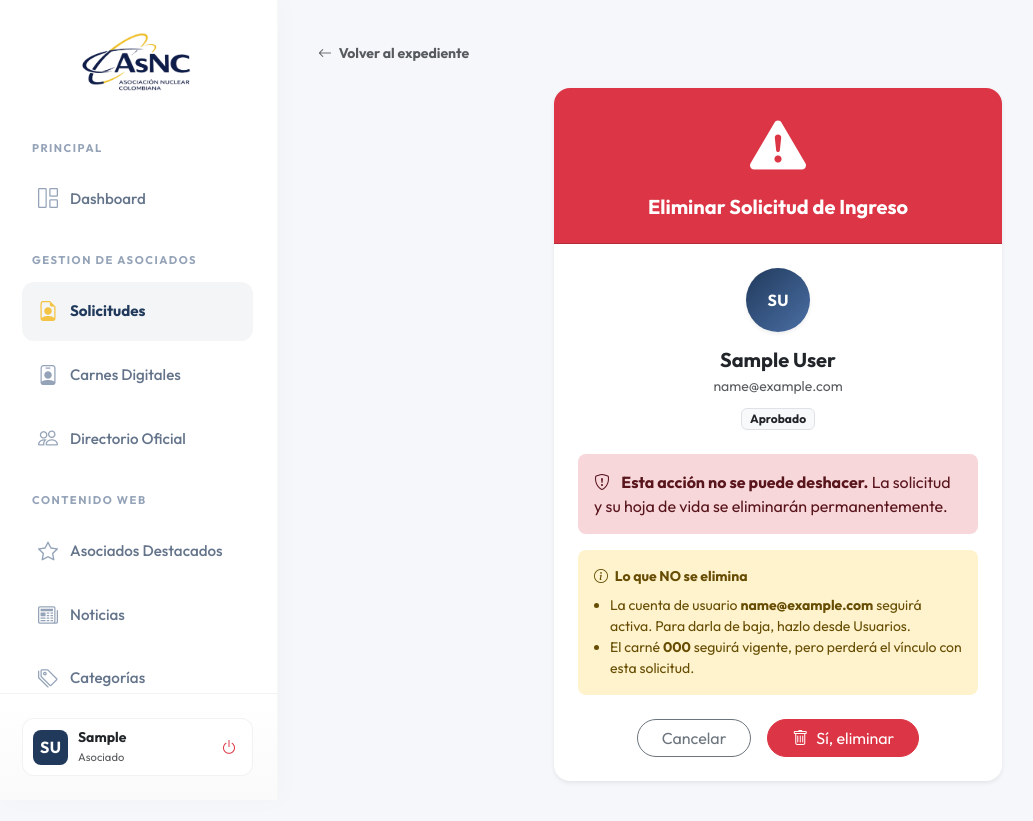
After one commit to Santiago-caicedo/ASNC_WEB, a Django app: page /portal/solicitudes/1/eliminar/ in a window 1280 px wide. The commit adds this page. Shown: the whole page, without its empty margins (2-1035 px from the left). Run offline with Django 5.2, Linux system fonts and the light colour scheme; a user stored in the database is signed in; tables that the repository leaves empty hold one stand-in row (values such as "Sample post").

Commit message:
feat(solicitudes): permite eliminar una solicitud desde el listado (solo superadmin)
Agrega la acción de borrado permanente de una solicitud de ingreso, accesible
desde el menú de acciones de cada fila en /portal/solicitudes/.

- SuperuserRequiredMixin: restringe la vista a superusuarios. Actúa en
  dispatch(), por lo que bloquea GET y POST por igual; ocultar el botón en la
  plantilla es solo cosmético.
- ApplicationDeleteView (DeleteView): solo borra en POST, con token CSRF y
  página de confirmación previa. Registra quién eliminó qué vía logger.warning.
- Borra también el CV del almacenamiento: Django deja archivos huérfanos, que
  en S3 quedarían accesibles por URL directa.
- El carné asociado sobrevive (MemberCard.application es SET_NULL) y la cuenta
  de usuario tampoco se toca; la confirmación lo advierte explícitamente.
- El botón solo se renderiza para superusuarios, bajo un separador "Zona de
  peligro".

Co-Authored-By: Claude Opus 5 (1M context) <noreply@anthropic.com>

```diff
--- a/admissions/views.py
+++ b/admissions/views.py
@@ -9,6 +9,7 @@ from django.urls import reverse_lazy, reverse
 from django.views.generic import CreateView, TemplateView
 from django.views.generic import ListView
 from django.views.generic import DetailView
+from django.views.generic.edit import DeleteView
 from django.contrib.auth.mixins import LoginRequiredMixin, UserPassesTestMixin
 from django.contrib.auth.decorators import login_required, user_passes_test
 from django.contrib.auth import get_user_model
@@ -43,6 +44,30 @@ class AdminRequiredMixin(UserPassesTestMixin):
             if self.request.user.is_staff:
                 messages.warning(self.request, 'No tienes permisos para acceder a esa sección.')
                 return redirect('/portal/')
+            return redirect('/mi-portal/')
+        return super().handle_no_permission()
+
+
+class SuperuserRequiredMixin(UserPassesTestMixin):
+    """Mixin to restrict views to superadmins only (destructive actions).
+
+    Enforced in dispatch(), so it blocks GET and POST alike: hiding the button
+    in the template is cosmetic, this is the actual gate.
+    """
+    login_url = '/acceso/'
+
+    def test_func(self):
+        return self.request.user.is_authenticated and self.request.user.is_superuser
+
+    def handle_no_permission(self):
+        user = self.request.user
+        if user.is_authenticated:
+            messages.error(
+                self.request,
+                'Solo un superadministrador puede realizar esta acción.'
+            )
+            if user.is_staff:
+                return redirect('application_list')
             return redirect('/mi-portal/')
         return super().handle_no_permission()
 
@@ -438,6 +463,48 @@ class ApplicationDetailView(AdminRequiredMixin, LoginRequiredMixin, DetailView):
         return context
 
 
+class ApplicationDeleteView(SuperuserRequiredMixin, LoginRequiredMixin, DeleteView):
+    """Delete a membership application. Superadmin only.
+
+    Django's DeleteView only deletes on POST (GET renders the confirmation),
+    and the form carries a CSRF token, so the destructive path is POST + CSRF
+    + superuser. The linked MemberCard is NOT removed: the FK uses SET_NULL,
+    so an issued card survives with application=None.
+    """
+    model = MembershipApplication
+    template_name = 'dashboard/application_confirm_delete.html'
+    success_url = reverse_lazy('application_list')
+    context_object_name = 'application'
+
+    def get_context_data(self, **kwargs):
+        context = super().get_context_data(**kwargs)
+        app = self.object
+        # Warn about records that will outlive the application
+        context['linked_card'] = getattr(app, 'member_card', None)
+        context['linked_user'] = User.objects.filter(email=app.email).first()
+        return context
+
+    def form_valid(self, form):
+        app = self.get_object()
+        label = f'{app.first_name} {app.last_name} <{app.email}>'
+
+        # Remove the CV from storage too; Django leaves orphan files otherwise
+        # and they stay reachable by direct URL.
+        if app.cv_file:
+            try:
+                app.cv_file.delete(save=False)
+            except Exception:
+                logger.exception('No se pudo borrar el CV de la solicitud %s', app.pk)
+
+        logger.warning(
+            'Solicitud %s (%s) eliminada por %s',
+            app.pk, label, self.request.user.email
+        )
+        response = super().form_valid(form)
+        messages.success(self.request, f'Solicitud de {label} eliminada permanentemente.')
+        return response
+
+
 @login_required
 @admin_required
 def change_application_status(request, pk, status):
--- /dev/null
+++ b/dashboard/templates/dashboard/application_confirm_delete.html
@@ -0,0 +1,66 @@
+{% extends 'dashboard/base_dashboard.html' %}
+
+{% block content %}
+<div class="mb-4">
+    <a href="{% url 'application_detail' application.pk %}" class="text-decoration-none text-muted small fw-bold">
+        <i class="bi bi-arrow-left me-1"></i> Volver al expediente
+    </a>
+</div>
+
+<div class="row justify-content-center">
+    <div class="col-lg-6">
+        <div class="card border-0 shadow-sm rounded-4 overflow-hidden">
+            <div class="card-header bg-danger text-white p-4 text-center">
+                <i class="bi bi-exclamation-triangle-fill display-4"></i>
+                <h5 class="fw-bold mb-0 mt-3">Eliminar Solicitud de Ingreso</h5>
+            </div>
+            <div class="card-body p-4">
+
+                <div class="text-center mb-4">
+                    <div class="rounded-circle d-inline-flex justify-content-center align-items-center mb-3 fw-bold text-white shadow-sm"
+                         style="width: 64px; height: 64px; background: linear-gradient(135deg, var(--asnc-blue), #4a6fa5);">
+                        {{ application.first_name|first }}{{ application.last_name|first }}
+                    </div>
+                    <h5 class="fw-bold text-dark mb-1">{{ application.first_name }} {{ application.last_name }}</h5>
+                    <p class="text-muted small mb-2">{{ application.email }}</p>
+                    <span class="badge bg-light text-dark border">{{ application.get_status_display }}</span>
+                </div>
+
+                <div class="alert alert-danger border-0 rounded-3">
+                    <i class="bi bi-shield-exclamation me-2"></i>
+                    <strong>Esta acción no se puede deshacer.</strong> La solicitud y su hoja de vida
+                    se eliminarán permanentemente.
+                </div>
+
+                {% if linked_user or linked_card %}
+                <div class="alert alert-warning border-0 rounded-3 small mb-0">
+                    <div class="fw-bold mb-2"><i class="bi bi-info-circle me-1"></i> Lo que NO se elimina</div>
+                    <ul class="mb-0 ps-3">
+                        {% if linked_user %}
+                        <li>La cuenta de usuario <strong>{{ linked_user.email }}</strong> seguirá activa.
+                            Para darla de baja, hazlo desde Usuarios.</li>
+                        {% endif %}
+                        {% if linked_card %}
+                        <li>El carné <strong>{{ linked_card.card_number }}</strong> seguirá vigente,
+                            pero perderá el vínculo con esta solicitud.</li>
+                        {% endif %}
+                    </ul>
+                </div>
+                {% endif %}
+
+                <form method="post" class="mt-4">
+                    {% csrf_token %}
+                    <div class="d-flex justify-content-center gap-3">
+                        <a href="{% url 'application_detail' application.pk %}" class="btn btn-outline-secondary rounded-pill px-4">
+                            Cancelar
+                        </a>
+                        <button type="submit" class="btn btn-danger rounded-pill px-4">
+                            <i class="bi bi-trash me-2"></i>Sí, eliminar
+                        </button>
+                    </div>
+                </form>
+            </div>
+        </div>
+    </div>
+</div>
+{% endblock %}
--- a/dashboard/urls.py
+++ b/dashboard/urls.py
@@ -17,7 +17,8 @@ from .views import (
     UserListView, UserDetailView, UserRoleUpdateView,
 )
 from admissions.views import (
-    ApplicationDetailView, ApplicationListView, change_application_status,
+    ApplicationDetailView, ApplicationListView, ApplicationDeleteView,
+    change_application_status,
     resend_password_email, update_application_admin,
     export_applications_csv, export_applications_excel,
 )
@@ -52,6 +53,8 @@ urlpatterns = [
     path('solicitudes/<int:pk>/cambiar-estado/<str:status>/', change_application_status, name='change_status'),
     path('solicitudes/<int:pk>/actualizar-gestion/', update_application_admin, name='update_application_admin'),
     path('solicitudes/<int:pk>/reenviar-correo-contrasena/', resend_password_email, name='resend_password_email'),
+    # Borrado permanente (solo superadmin, ver SuperuserRequiredMixin)
+    path('solicitudes/<int:pk>/eliminar/', ApplicationDeleteView.as_view(), name='application_delete'),
 
     # CRUD Asociados Destacados
     path('asociados-destacados/', FeaturedMemberListView.as_view(), name='featured_member_list'),
```
Also changed, not shown: dashboard/templates/dashboard/application_list.html (+10 -0 lines).
